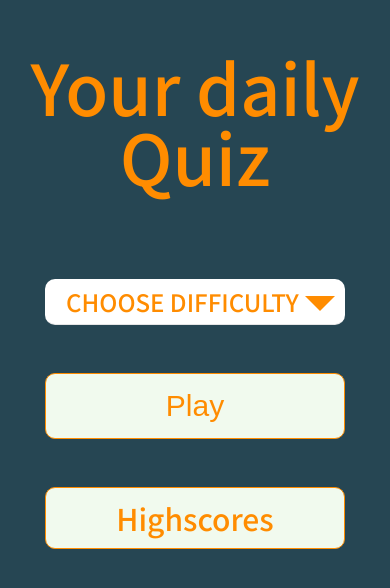
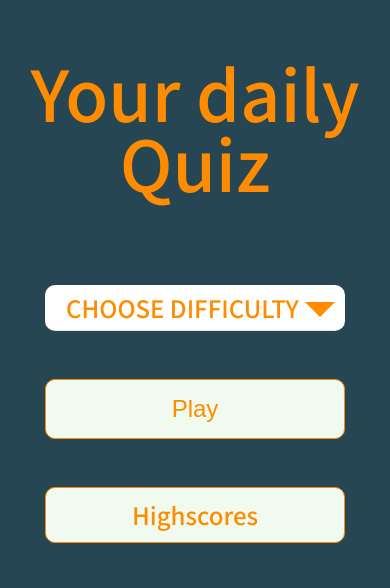
Before and after one commit to Ernestas-wq/QuizzvHighScores, a plain HTML site: page index.html in a window 390 px wide. Shown: the part 122-710 px from the top of the page. Drawn offline with Linux system fonts and the light colour scheme.

Commit message:
Added mobile

```diff
--- a/js/game.js
+++ b/js/game.js
@@ -36,11 +36,7 @@
         };
         const answerChoices = [...loadedQuestion.incorrect_answers];
         finalQuestion.answer = Math.floor(Math.random() * 3) + 1;
-        answerChoices.splice(
-          finalQuestion.answer - 1,
-          0,
-          loadedQuestion.correct_answer
-        );
+        answerChoices.splice(finalQuestion.answer - 1, 0, loadedQuestion.correct_answer);
 
         answerChoices.forEach((item, index) => {
           finalQuestion[index + 1] = item;
@@ -89,10 +85,13 @@
 
   const questionIndex = Math.floor(Math.random() * availableQuestions.length);
   currentQuestion = availableQuestions[questionIndex];
+  currentQuestion.question = currentQuestion.question
+    .replaceAll("&quot;", '"')
+    .replaceAll("&#039;", "'");
   question.innerText = currentQuestion.question || {};
   choices.forEach((answer) => {
     const number = answer.dataset["answer"];
-    answer.innerText = currentQuestion[number];
+    answer.innerText = currentQuestion[number].replaceAll("&quot;", '"').replaceAll("&#039;", "'");
   });
   availableQuestions.splice(questionIndex, 1);
 };
@@ -100,8 +99,7 @@
   item.addEventListener("click", (e) => {
     const answerIndex = e.target.dataset["answer"];
 
-    const classToApply =
-      answerIndex == currentQuestion.answer ? "correct" : "incorrect";
+    const classToApply = answerIndex == currentQuestion.answer ? "correct" : "incorrect";
 
     if (classToApply == "correct") {
       score++;
--- a/scss/components/_end.scss
+++ b/scss/components/_end.scss
@@ -44,6 +44,9 @@
     -webkit-box-shadow: 0 0.1rem 1.4rem 0 rgba(86, 185, 235, 0.5);
     box-shadow: 0 0.1rem 1.4rem 0 rgba(86, 185, 235, 0.5);
     outline: none;
+    @include responsive-sm() {
+      height: 40px;
+    }
   }
   input::placeholder {
     color: rgb(189, 172, 172);
--- a/scss/components/_game.scss
+++ b/scss/components/_game.scss
@@ -4,30 +4,50 @@
   display: flex;
   justify-content: space-between;
   margin-bottom: 7rem;
+  @include responsive-sm() {
+    padding: 10px;
+  }
   &__heading {
     font-size: 35px;
     font-weight: 500;
+    @include responsive-sm() {
+      font-size: 24px;
+    }
   }
   &__text {
     font-size: 40px;
     font-weight: 500;
     color: var(--green);
+    @include responsive-sm() {
+      font-size: 30px;
+    }
   }
 }
 .questionTracker {
-  margin-top: 1rem;
+  margin-top: 1.5rem;
   border: 3px solid var(--green);
   height: 40px;
   width: 250px;
+  @include responsive-sm() {
+    height: 20px;
+  }
+
   &__inner {
     width: 0%;
     max-width: 100%;
     background: var(--green);
     height: 37px;
+    @include responsive-sm() {
+      height: 17px;
+    }
   }
 }
 // Questions
-
+#gameOverlay {
+  @include responsive-sm() {
+    padding: 10px;
+  }
+}
 .card {
   margin-top: 2rem;
   width: 100%;
@@ -37,12 +57,20 @@
     padding: 12px;
     background: var(--text_med);
     color: var(--text_light);
+    @include responsive-sm() {
+      font-size: 24px;
+      background: transparent;
+    }
   }
   &__answer {
     font-size: 30px;
     padding: 12px 12px 12px 20px;
     background: var(--text_light);
     width: 100%;
+    @include responsive-sm() {
+      font-size: 24px;
+      padding: 12px 4px;
+    }
   }
 }
 .correct {
@@ -51,3 +79,8 @@
 .incorrect {
   background-color: var(--darkred);
 }
+.win {
+  @include responsive-sm() {
+    display: none;
+  }
+}
--- a/scss/components/_global.scss
+++ b/scss/components/_global.scss
@@ -26,6 +26,9 @@
   font-size: 4rem;
   margin-top: 2rem;
   color: var(--orange);
+  @include responsive-sm() {
+    font-size: 24px;
+  }
 }
 .flex-center {
   display: flex;
--- a/scss/components/_highscores.scss
+++ b/scss/components/_highscores.scss
@@ -4,6 +4,9 @@
   position: relative;
   display: flex;
   justify-content: space-between;
+  @include responsive-sm() {
+    padding: 13px;
+  }
   &__card {
     margin-top: 4rem;
     display: flex;
@@ -22,6 +25,9 @@
     font-size: 30px;
     font-weight: 500;
     color: var(--green);
+    @include responsive-sm() {
+      font-size: 18px;
+    }
     &--yellow {
       color: #ffb703;
     }
@@ -33,5 +39,13 @@
     position: absolute;
     left: 40%;
     bottom: -100px;
+    @include responsive-sm() {
+      left: 20%;
+    }
   }
 }
+img {
+  @include responsive-sm() {
+    display: none;
+  }
+}
--- a/scss/components/_mixins.scss
+++ b/scss/components/_mixins.scss
@@ -36,6 +36,9 @@
   text-align: center;
   border: 1px solid var(--orange);
   outline: none;
+  @include responsive-sm() {
+    font-size: 24px;
+  }
 }
 @mixin myButtonHover() {
   cursor: pointer;
```
Also changed, not shown: assets/css/main.css, assets/dist/css/main.min.css, 2 other files.
